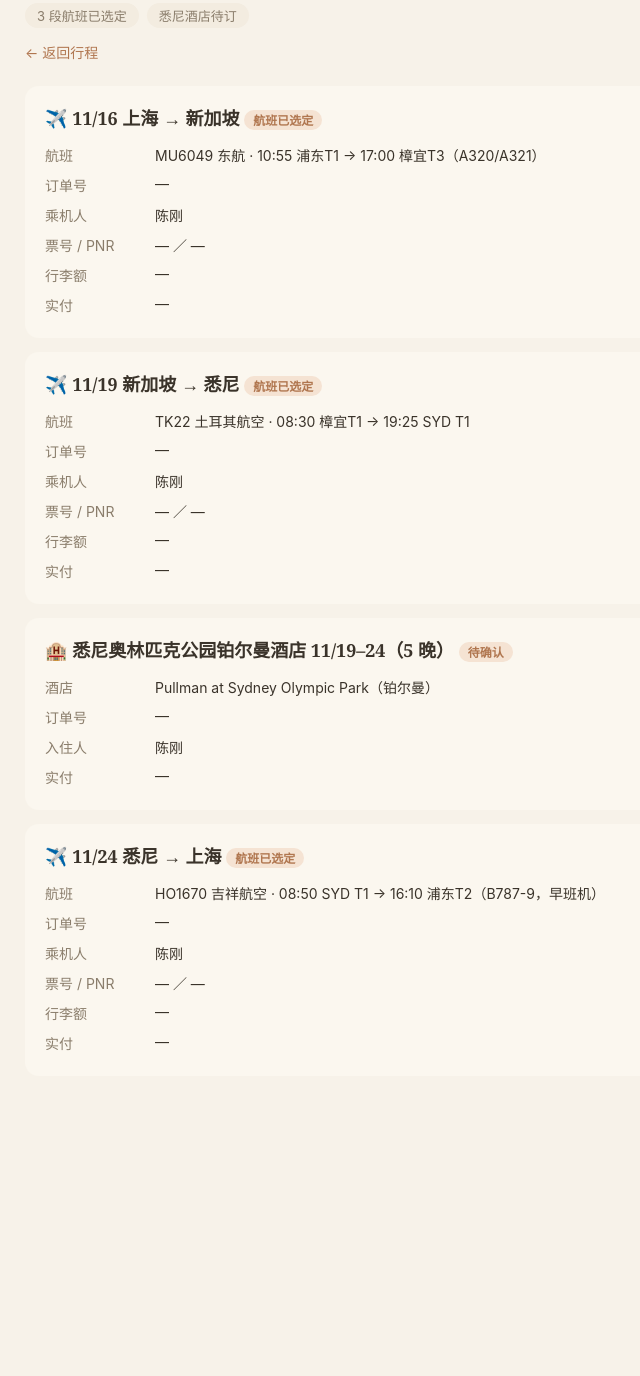
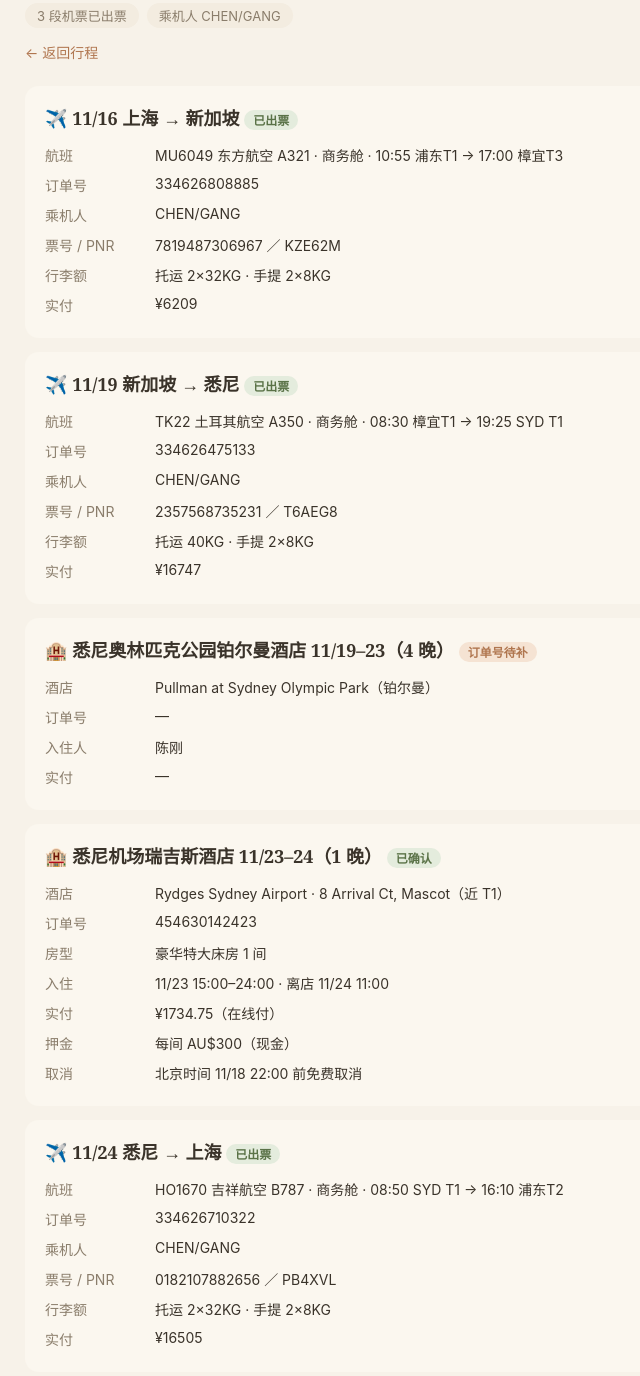
Before and after one commit to Gordon9999/misc, a plain HTML site: page syd/orders-sg-syd-nov-2026.html in a window 1280 px wide. Shown: the part 106-1482 px from the top of the page, without its empty margins (135-775 px from the left). Before the commit the page ends 1256 px from the top, so only its background shows below. Drawn offline with Linux system fonts and the light colour scheme.

Commit message:
Add full order details (3 flights ticketed) + Rydges Sydney Airport hotel 11/23-24

```diff
--- a/syd/orders-sg-syd-nov-2026.html
+++ b/syd/orders-sg-syd-nov-2026.html
@@ -18,42 +18,44 @@
   .order table { width:100%; border-collapse:collapse; font-size:14px; }
   .order td { padding:5px 0; vertical-align:top; }
   .order td:first-child { color:#8a7d6b; width:110px; }
-  .tag { display:inline-block; border-radius:12px; padding:1px 9px; font-size:12px; background:#f5e3d3; color:#b0764f; }
+  .tag { display:inline-block; border-radius:12px; padding:1px 9px; font-size:12px; background:#e4ecdd; color:#5a7247; }
+  .tag.pend { background:#f5e3d3; color:#b0764f; }
   @media (max-width:640px){ body{padding:20px 12px 50px;} }
 </style>
 </head>
 <body>
 <div class="wrap">
   <div class="kicker">订单确认</div>
-  <h1>机票 · 酒店</h1>  <span class="pill">3 段航班已选定</span><span class="pill">悉尼酒店待订</span>
+  <h1>机票 · 酒店</h1>
+  <span class="pill">3 段机票已出票</span><span class="pill">乘机人 CHEN/GANG</span>
   <div class="nav"><a href="trip-sg-syd-nov-2026.html">← 返回行程</a></div>
 
   <div class="order">
-    <h3>✈️ 11/16 上海 → 新加坡 <span class="tag">航班已选定</span></h3>
+    <h3>✈️ 11/16 上海 → 新加坡 <span class="tag">已出票</span></h3>
     <table>
-      <tr><td>航班</td><td>MU6049 东航 · 10:55 浦东T1 → 17:00 樟宜T3（A320/A321）</td></tr>
-      <tr><td>订单号</td><td>—</td></tr>
-      <tr><td>乘机人</td><td>陈刚</td></tr>
-      <tr><td>票号 / PNR</td><td>— ／ —</td></tr>
-      <tr><td>行李额</td><td>—</td></tr>
-      <tr><td>实付</td><td>—</td></tr>
+      <tr><td>航班</td><td>MU6049 东方航空 A321 · 商务舱 · 10:55 浦东T1 → 17:00 樟宜T3</td></tr>
+      <tr><td>订单号</td><td>334626808885</td></tr>
+      <tr><td>乘机人</td><td>CHEN/GANG</td></tr>
+      <tr><td>票号 / PNR</td><td>7819487306967 ／ KZE62M</td></tr>
+      <tr><td>行李额</td><td>托运 2×32KG · 手提 2×8KG</td></tr>
+      <tr><td>实付</td><td>¥6209</td></tr>
     </table>
   </div>
 
   <div class="order">
-    <h3>✈️ 11/19 新加坡 → 悉尼 <span class="tag">航班已选定</span></h3>
+    <h3>✈️ 11/19 新加坡 → 悉尼 <span class="tag">已出票</span></h3>
     <table>
-      <tr><td>航班</td><td>TK22 土耳其航空 · 08:30 樟宜T1 → 19:25 SYD T1</td></tr>
-      <tr><td>订单号</td><td>—</td></tr>
-      <tr><td>乘机人</td><td>陈刚</td></tr>
-      <tr><td>票号 / PNR</td><td>— ／ —</td></tr>
-      <tr><td>行李额</td><td>—</td></tr>
-      <tr><td>实付</td><td>—</td></tr>
+      <tr><td>航班</td><td>TK22 土耳其航空 A350 · 商务舱 · 08:30 樟宜T1 → 19:25 SYD T1</td></tr>
+      <tr><td>订单号</td><td>334626475133</td></tr>
+      <tr><td>乘机人</td><td>CHEN/GANG</td></tr>
+      <tr><td>票号 / PNR</td><td>2357568735231 ／ T6AEG8</td></tr>
+      <tr><td>行李额</td><td>托运 40KG · 手提 2×8KG</td></tr>
+      <tr><td>实付</td><td>¥16747</td></tr>
     </table>
   </div>
 
   <div class="order">
-    <h3>🏨 悉尼奥林匹克公园铂尔曼酒店 11/19–24（5 晚） <span class="tag">待确认</span></h3>
+    <h3>🏨 悉尼奥林匹克公园铂尔曼酒店 11/19–23（4 晚） <span class="tag pend">订单号待补</span></h3>
     <table>
       <tr><td>酒店</td><td>Pullman at Sydney Olympic Park（铂尔曼）</td></tr>
       <tr><td>订单号</td><td>—</td></tr>
@@ -63,14 +65,27 @@
   </div>
 
   <div class="order">
-    <h3>✈️ 11/24 悉尼 → 上海 <span class="tag">航班已选定</span></h3>
+    <h3>🏨 悉尼机场瑞吉斯酒店 11/23–24（1 晚） <span class="tag">已确认</span></h3>
     <table>
-      <tr><td>航班</td><td>HO1670 吉祥航空 · 08:50 SYD T1 → 16:10 浦东T2（B787-9，早班机）</td></tr>
-      <tr><td>订单号</td><td>—</td></tr>
-      <tr><td>乘机人</td><td>陈刚</td></tr>
-      <tr><td>票号 / PNR</td><td>— ／ —</td></tr>
-      <tr><td>行李额</td><td>—</td></tr>
-      <tr><td>实付</td><td>—</td></tr>
+      <tr><td>酒店</td><td>Rydges Sydney Airport · 8 Arrival Ct, Mascot（近 T1）</td></tr>
+      <tr><td>订单号</td><td>454630142423</td></tr>
+      <tr><td>房型</td><td>豪华特大床房 1 间</td></tr>
+      <tr><td>入住</td><td>11/23 15:00–24:00 · 离店 11/24 11:00</td></tr>
+      <tr><td>实付</td><td>¥1734.75（在线付）</td></tr>
+      <tr><td>押金</td><td>每间 AU$300（现金）</td></tr>
+      <tr><td>取消</td><td>北京时间 11/18 22:00 前免费取消</td></tr>
+    </table>
+  </div>
+
+  <div class="order">
+    <h3>✈️ 11/24 悉尼 → 上海 <span class="tag">已出票</span></h3>
+    <table>
+      <tr><td>航班</td><td>HO1670 吉祥航空 B787 · 商务舱 · 08:50 SYD T1 → 16:10 浦东T2</td></tr>
+      <tr><td>订单号</td><td>334626710322</td></tr>
+      <tr><td>乘机人</td><td>CHEN/GANG</td></tr>
+      <tr><td>票号 / PNR</td><td>0182107882656 ／ PB4XVL</td></tr>
+      <tr><td>行李额</td><td>托运 2×32KG · 手提 2×8KG</td></tr>
+      <tr><td>实付</td><td>¥16505</td></tr>
     </table>
   </div>
 </div>
```
Also changed, not shown: syd/index.html (+8 -9 lines), syd/weather-luggage-sg-syd-nov-2026.html (+1 -1 lines), 1 other file.
